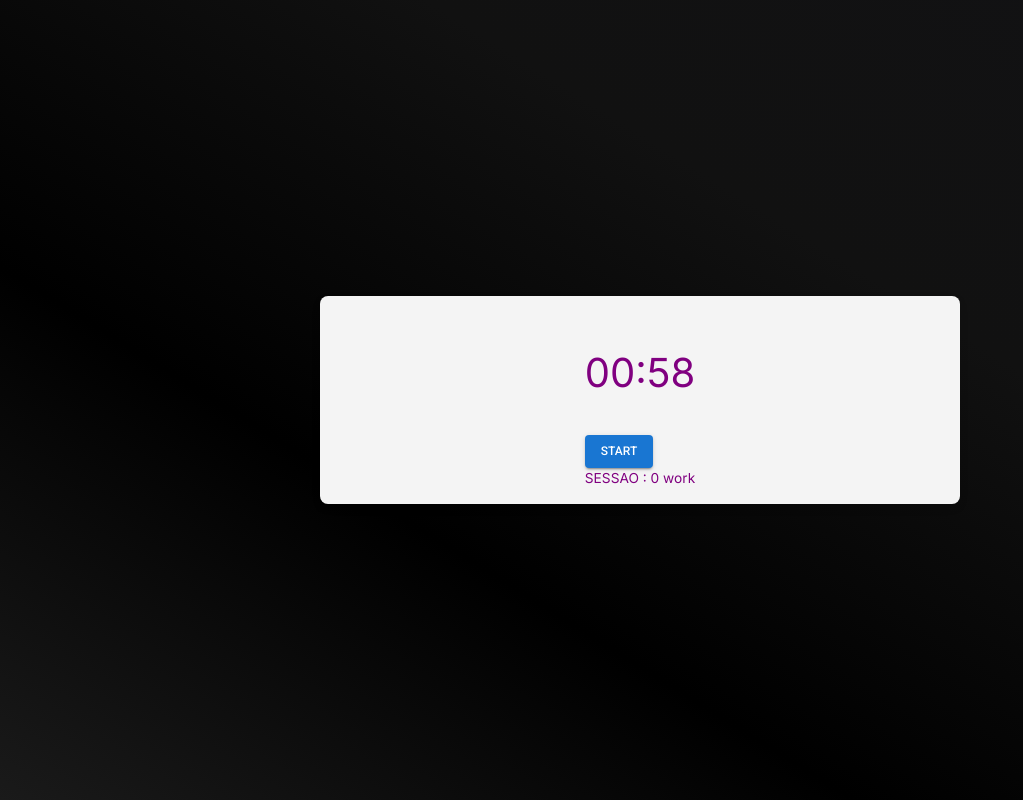
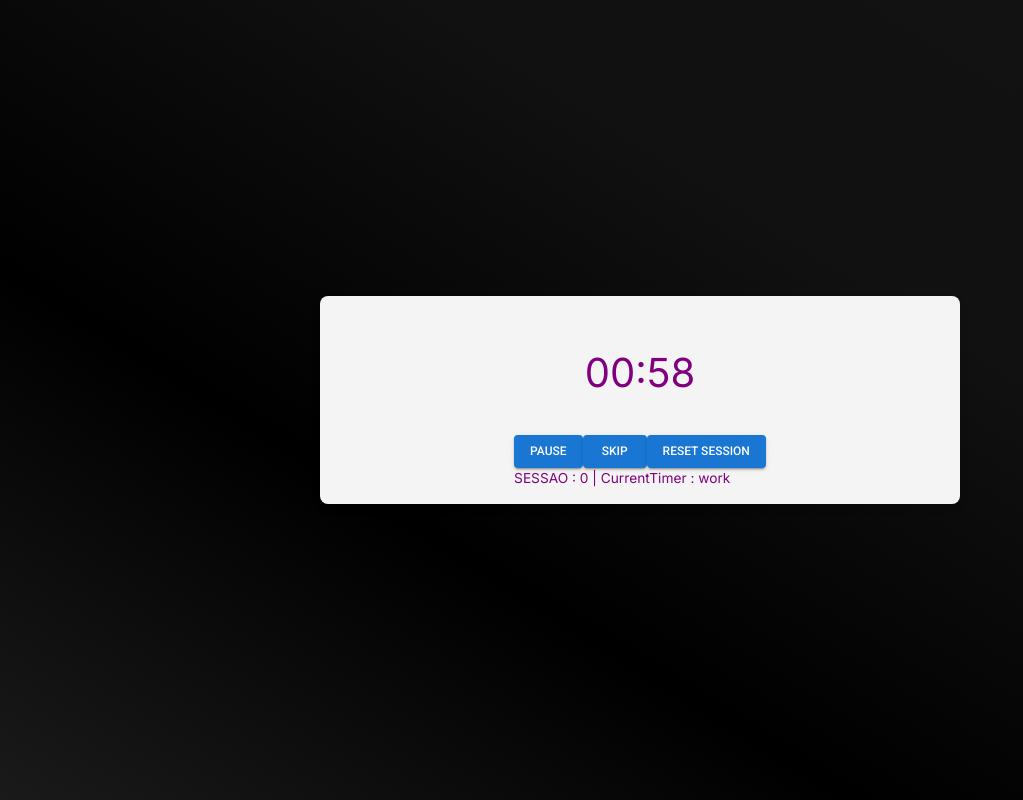
Before and after one commit to MarcioSardou/pomodoro-clock, a Next.js app: page / in a window 1280 px wide. Both pictures are taken after a click on the button "START". Shown: the whole page, without its empty margins (0-1023 px from the left). Built offline with nearby package versions, Linux system fonts and the light colour scheme.

Commit message:
implementando features principais do timer

```diff
--- a/src/components/Timer.tsx
+++ b/src/components/Timer.tsx
@@ -12,6 +12,7 @@ export const Timer: React.FC = () => {
   const [currentTimer, setCurrentTimer] = useState<'work' | 'rest'>('work')
   const [timeLeft, setTimeLeft] = useState(minutes * 60)
   const [isRunning, setIsRunning] = useState(false)
+
   const startTimeRef = useRef(0)
   const pausedTimeRef = useRef(0)
   const animationFrameRef = useRef(0)
@@ -82,14 +83,12 @@ export const Timer: React.FC = () => {
   }, [isRunning, timeLeft, currentTimer, minutes, restMinutes, updateSession])
 
   const handleStart = () => {
-    setIsRunning(true)
-  }
-
-  const handlePause = () => {
     if (isRunning) {
       if (animationFrameRef.current)
         cancelAnimationFrame(animationFrameRef.current)
       setIsRunning(false)
+    } else {
+      setIsRunning(true)
     }
   }
 
@@ -100,22 +99,18 @@ export const Timer: React.FC = () => {
     setTimeLeft(currentTimer === 'work' ? minutes * 60 : restMinutes * 60)
   }
 
-  const handleSkipRestTime = () => {
+  const handleSkipButton = () => {
     if (currentTimer === 'work') {
       setCurrentTimer('rest')
+      setIsRunning(false)
     } else {
       setCurrentTimer('work')
       updateSession()
       // Incrementa a sessão ao voltar para o trabalh
-      setIsRunning(true)
+      setIsRunning(false)
     }
     setTimeLeft(currentTimer === 'work' ? restMinutes * 60 : minutes * 60) // Atualiza o tempo
   }
-
-  useEffect(() => {
-    console.debug('isRunning:', isRunning)
-    console.debug('currentTimer:', currentTimer)
-  }, [isRunning, currentTimer])
 
   return (
     <section>
@@ -125,16 +120,20 @@ export const Timer: React.FC = () => {
 
       <div>
         <Button variant="contained" onClick={handleStart}>
-          Start
+          {isRunning ? 'Pause' : 'Start'}
         </Button>
-        {/* <Button variant="contained" onClick={handlePause}>
-          Pause
-        </Button>
-        <Button variant="contained" onClick={handleReset}>
+        {isRunning && (
+          <>
+            <Button variant="contained" onClick={handleSkipButton}>
+              skip
+            </Button>
+            <Button variant="contained" onClick={handleReset}>
               Reset Session
-        </Button> */}
+            </Button>
+          </>
+        )}
         <p>
-          SESSAO : {sessions} {currentTimer}
+          SESSAO : {sessions} | CurrentTimer : {currentTimer}
         </p>
       </div>
     </section>
```
Also changed, not shown: 1 other file (tests, documents, lock files or other folders).
